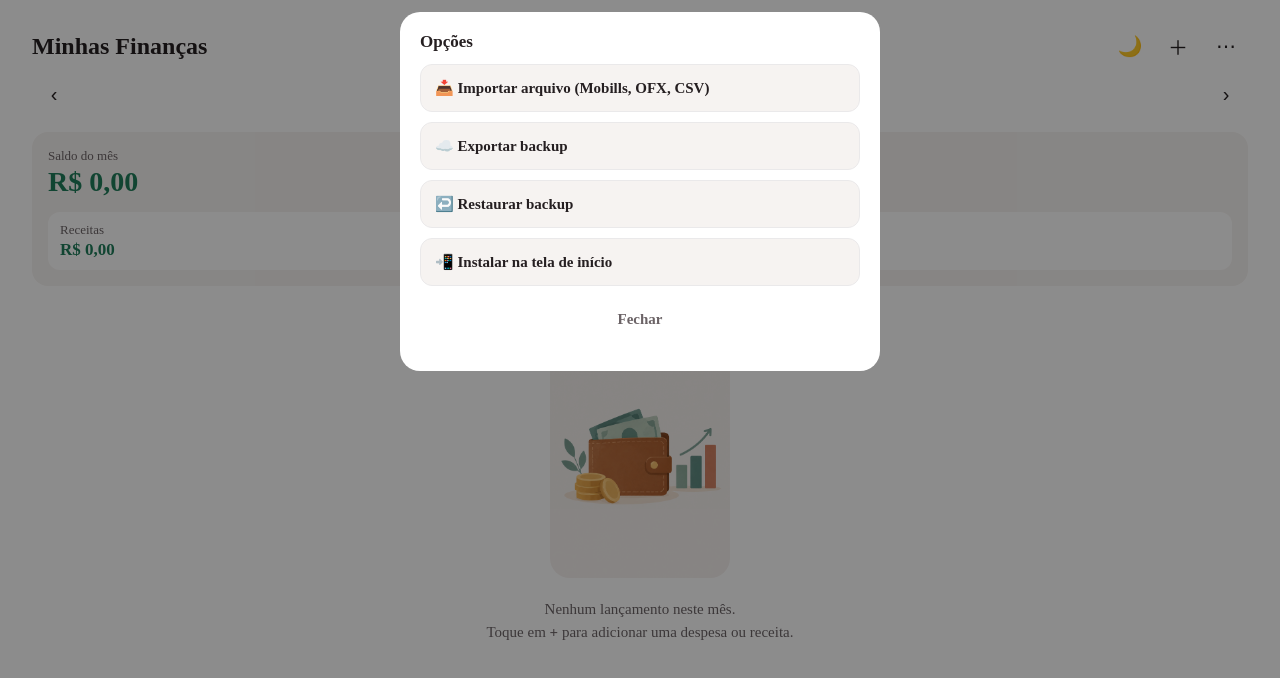
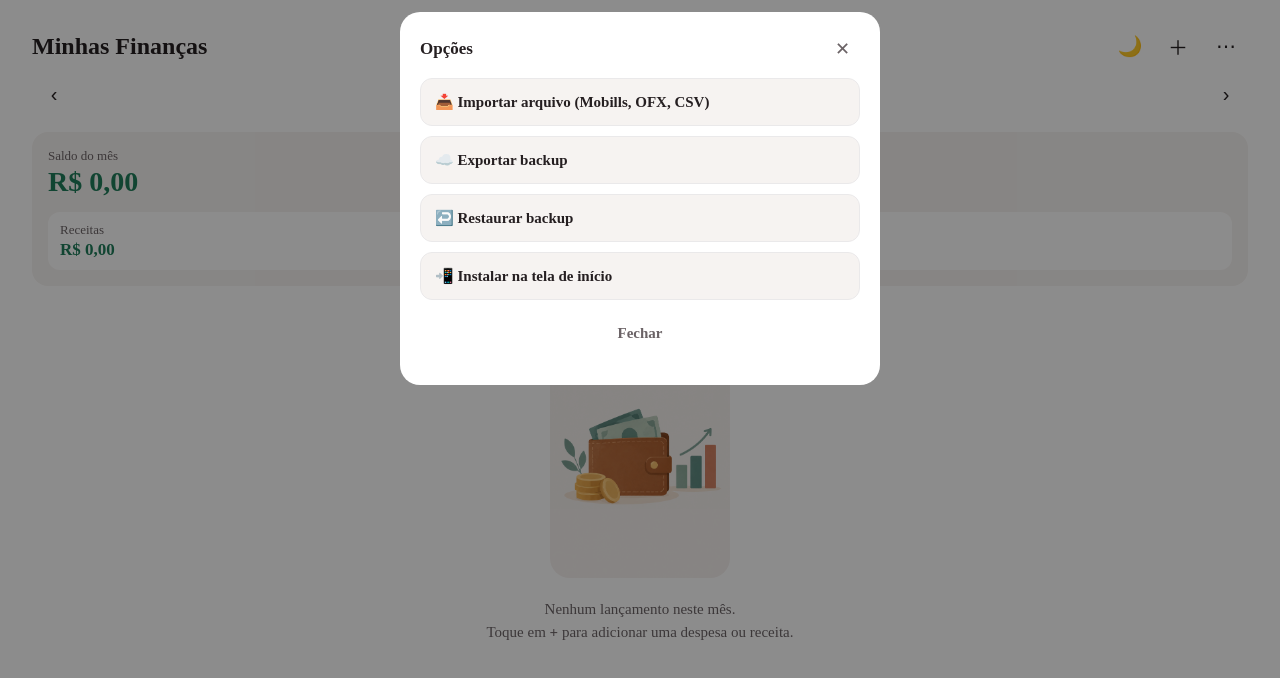
Before and after one commit to victorhusouza/dindin-pwa, a React (Vite) app: page / in a window 1280 px wide. Both pictures are taken after a click on the button "Menu". Shown: the top 678 px of the page. Built offline with nearby package versions, Linux system fonts and the light colour scheme.

Commit message:
Add close (X) button to all sheets/modals; set LICENSE copyright holder

```diff
--- a/src/App.tsx
+++ b/src/App.tsx
@@ -709,7 +709,7 @@ export function App() {
 
             {menuOpen && <div className="overlay" onClick={() => setMenuOpen(false)}>
                 <div className="sheet" onClick={e => e.stopPropagation()}>
-                    <h2>Opções</h2>
+                    <div className="sheethead"><h2>Opções</h2><button className="sheetx" aria-label="Fechar" onClick={() => setMenuOpen(false)}>✕</button></div>
                     <button className="sheetbtn" onClick={() => { setMenuOpen(false); importInput.current && importInput.current.click(); }}>📥 Importar arquivo (Mobills, OFX, CSV)</button>
                     <button className="sheetbtn" onClick={exportBackup}>☁️ Exportar backup</button>
                     <button className="sheetbtn" onClick={() => { setMenuOpen(false); restoreInput.current && restoreInput.current.click(); }}>↩️ Restaurar backup</button>
@@ -720,7 +720,7 @@ export function App() {
 
             {showInstall && <div className="overlay" onClick={() => setShowInstall(false)}>
                 <div className="sheet" onClick={e => e.stopPropagation()}>
-                    <h2>Instalar no iPhone</h2>
+                    <div className="sheethead"><h2>Instalar no iPhone</h2><button className="sheetx" aria-label="Fechar" onClick={() => setShowInstall(false)}>✕</button></div>
                     <ol className="install-steps">
                         <li>Abra este link no <strong>Safari</strong>.</li>
                         <li>Toque em <strong>Compartilhar</strong> (o quadrado com a seta).</li>
@@ -733,7 +733,7 @@ export function App() {
 
             {preview && <div className="overlay">
                 <div className="sheet">
-                    <h2>Importar de {preview.source}</h2>
+                    <div className="sheethead"><h2>Importar de {preview.source}</h2><button className="sheetx" aria-label="Fechar" onClick={() => setPreview(null)}>✕</button></div>
                     <p>{preview.txs.length} lançamentos encontrados
                         {preview.skipped > 0 ? ' · ' + preview.skipped + ' duplicados serão ignorados' : ''}.</p>
                     <div className="preview-list">
@@ -751,7 +751,7 @@ export function App() {
 
             {restore && <div className="overlay">
                 <div className="sheet">
-                    <h2>Restaurar backup</h2>
+                    <div className="sheethead"><h2>Restaurar backup</h2><button className="sheetx" aria-label="Fechar" onClick={() => setRestore(null)}>✕</button></div>
                     <p>O backup tem {restore.txs.length} lançamentos. Restaurar <strong>substitui</strong> todos os dados atuais deste aparelho.</p>
                     <button className="sheetbtn primary" onClick={confirmRestore}>Substituir e restaurar</button>
                     <button className="sheetbtn ghost" onClick={() => setRestore(null)}>Cancelar</button>
@@ -828,7 +828,7 @@ function TxForm(props: {
 
     return <div className="overlay">
         <div className="sheet form">
-            <h2>{initial ? 'Editar lançamento' : 'Novo lançamento'}</h2>
+            <div className="sheethead"><h2>{initial ? 'Editar lançamento' : 'Novo lançamento'}</h2><button className="sheetx" aria-label="Fechar" onClick={props.onClose}>✕</button></div>
             <div className="typetoggle">
                 <button className={type === 'despesa' ? 'active desp' : ''} onClick={() => setType('despesa')}>Despesa</button>
                 <button className={type === 'receita' ? 'active rec' : ''} onClick={() => setType('receita')}>Receita</button>
@@ -900,7 +900,7 @@ function RecForm(props: {
 
     return <div className="overlay">
         <div className="sheet form">
-            <h2>{initial ? 'Editar conta fixa' : 'Nova conta fixa'}</h2>
+            <div className="sheethead"><h2>{initial ? 'Editar conta fixa' : 'Nova conta fixa'}</h2><button className="sheetx" aria-label="Fechar" onClick={props.onClose}>✕</button></div>
             <label className="field">
                 <span>Nome</span>
                 <input type="text" placeholder="Ex.: Aluguel" value={desc} onChange={e => setDesc(e.target.value)} autoFocus={!initial} />
--- a/src/style.css
+++ b/src/style.css
@@ -183,3 +183,8 @@ html, body, #root { margin: 0; min-height: 100%; }
     .fab { display: none; }
     .topbar-add { display: inline-flex; align-items: center; justify-content: center; }
 }
+
+.sheethead { display: flex; align-items: center; justify-content: space-between; gap: 8px; margin-bottom: 12px; }
+.sheethead h2 { margin: 0; }
+.sheetx { background: none; border: none; color: var(--ink2); font-size: 18px; cursor: pointer; padding: 8px 10px; border-radius: 10px; line-height: 1; font-family: inherit; }
+.sheetx:hover { background: var(--surface); }
```
Also changed, not shown: 1 other file (tests, documents, lock files or other folders).
